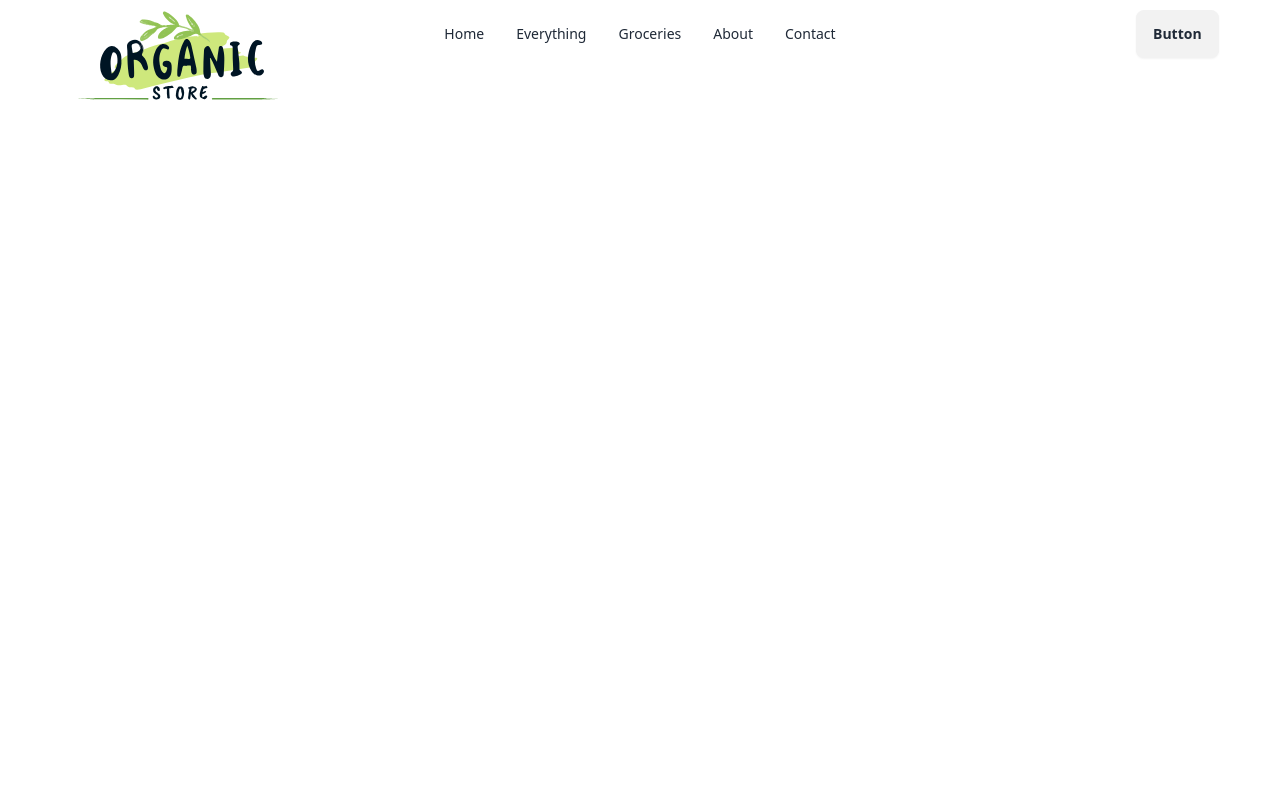
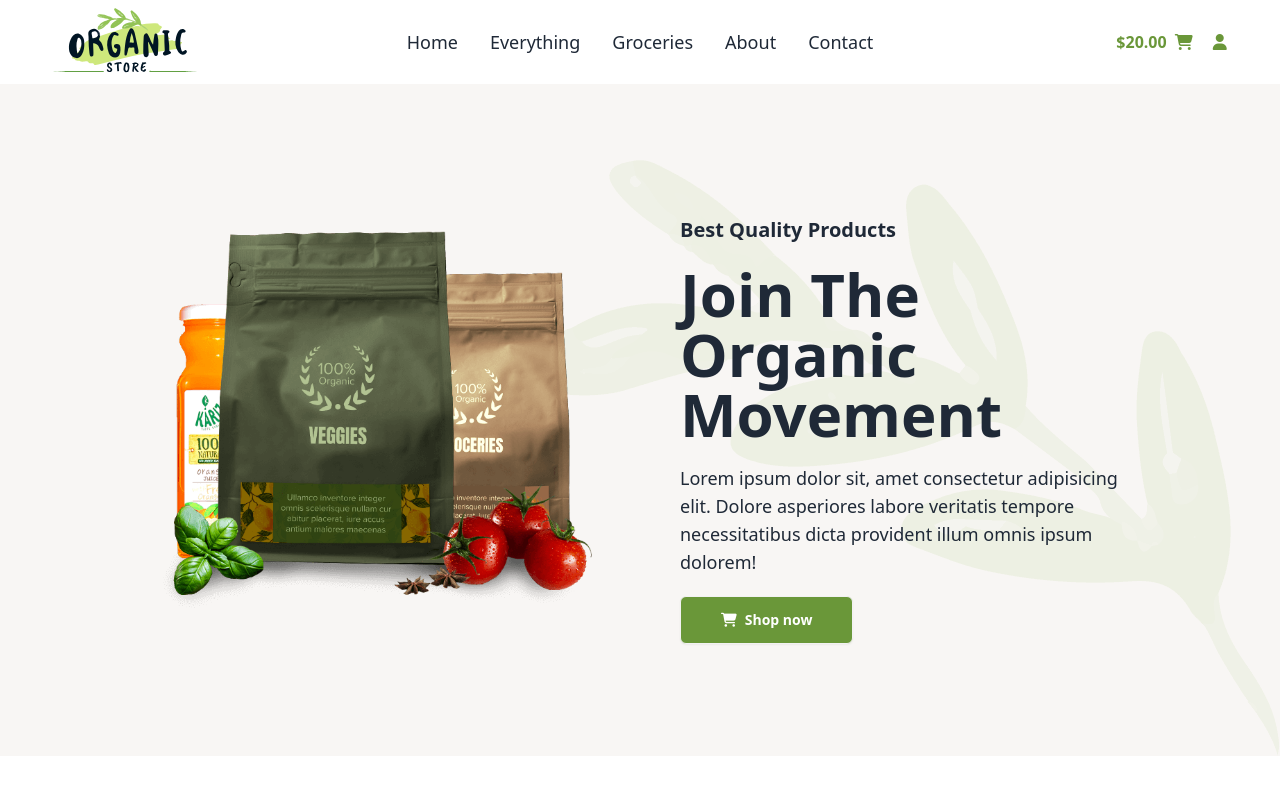
Before and after one commit to Mohammedefti/milestone3_conc_sess_day_2, a plain HTML site: page index.html in a window 1280 px wide. Drawn offline with nearby package versions, Linux system fonts and the light colour scheme.

Commit message:
second section done

```diff
--- a/index.html
+++ b/index.html
@@ -46,48 +46,84 @@
     <!-- header section start -->
      <header>
         <nav class="w-11/12 mx-auto">
-        <div class="navbar bg-base-100 ">
+        <div class="navbar p-0 py-2 ">
             <div class="navbar-start">
-              <div class="dropdown">
-                <div tabindex="0" role="button" class="btn btn-ghost lg:hidden">
-                  <svg
-                    xmlns="http://www.w3.org/2000/svg"
-                    class="h-5 w-5"
-                    fill="none"
-                    viewBox="0 0 24 24"
-                    stroke="currentColor">
-                    <path
-                      stroke-linecap="round"
-                      stroke-linejoin="round"
-                      stroke-width="2"
-                      d="M4 6h16M4 12h8m-8 6h16" />
-                  </svg>
-                </div>
-                <ul
-                  tabindex="0"
-                  class="menu menu-sm dropdown-content bg-base-100 rounded-box z-[1] mt-3 w-52 p-2 shadow">
 
-                </ul>
-              </div>
-              <a class="btn btn-ghost text-xl">
-                <img src="./images/logo.svg" alt="">
+              <a href="#" class="">
+                <img class="w-36" src="./images/logo.svg" alt="">
               </a>
             </div>
             <div class="navbar-center hidden lg:flex">
-              <ul class="menu menu-horizontal px-1">
-                <li><a>Home</a></li>
-                <li><a>Everything</a></li>
-                <li><a>Groceries</a></li>
-                <li><a>About</a></li>
-                <li><a>Contact</a></li>
+              <ul class="menu menu-horizontal px-1
+              text-lg font-medium">
+                <li class="hover:text-primarytransition-colors duration-300 ease-in-out"><a>Home</a></li>
+                <li class="hover:text-primary
+                transition-colors duration-300 ease-in-out"><a>Everything</a></li>
+                <li class="hover:text-primary
+                transition-colors duration-300 ease-in-out"><a>Groceries</a></li>
+                <li class="hover:text-primary
+                transition-colors duration-300 ease-in-out"><a>About</a></li>
+                <li class="hover:text-primary
+                transition-colors duration-300 ease-in-out"><a>Contact</a></li>
 
               </ul>
             </div>
             <div class="navbar-end">
-              <a class="btn">Button</a>
+              <div class="flex items-center gap-5 font-semibold ">
+                <button class="flex items-center gap-2 font-semibold text-accent">
+                  <span>$20.00</span>
+                  <i class="fa-solid fa-cart-shopping"></i>
+                </button>
+                <button class="text-accent">
+                  <i class="fa-solid fa-user"></i>
+                </button>
+              </div>
+              <div class="dropdown">
+                <div tabindex="0" role="button" class="btn btn-ghost lg:hidden">
+                  <i class="fa-solid fa-bars"></i>
+                </div>
+                <ul
+                  tabindex="0"
+                  class="menu menu-sm dropdown-content bg-base-100 rounded-box z-[1] mt-3 w-52 p-2 shadow text-lg font-medium right-0 gap-5">
+                  <li class="hover:text-primarytransition-colors duration-300 ease-in-out"><a>Home</a></li>
+                <li class="hover:text-primary
+                transition-colors duration-300 ease-in-out"><a>Everything</a></li>
+                <li class="hover:text-primary
+                transition-colors duration-300 ease-in-out"><a>Groceries</a></li>
+                <li class="hover:text-primary
+                transition-colors duration-300 ease-in-out"><a>About</a></li>
+                <li class="hover:text-primary
+                transition-colors duration-300 ease-in-out"><a>Contact</a></li>
+
+                </ul>
+              </div>
             </div>
           </div>
            </nav>
+<!-- banner section -->
+ <section class=" bg-leaf1 bg-no-repeat bg-right-bottom">
+  <div class="w-full h-full bg-body bg-opacity-90">
+<div class="lg:w-9/12 mx-auto py-28 flex sm:flex-row flex-col items-center ">
+  <div class="flex-1 lg:mr-20">
+    <img src="./images/bannerbg.png" alt="">
+  </div>
+  <div class="flex-1 sm:text-left text-center">
+    <h4 class="text-xl font-semibold my-5">Best Quality Products</h4>
+    <h1 class="lg:text-6xl text-4xl font-semibold leading-tight">Join The Organic Movement</h1>
+    <p class="my-5 text-lg">
+      Lorem ipsum dolor sit, amet consectetur adipisicing elit. Dolore asperiores labore veritatis tempore necessitatibus dicta provident illum omnis ipsum dolorem!
+    </p>
+    <div class="flex sm:justify-start justify-center ">
+      <button class="btn flex items-center bg-accent text-white px-10 rounded-md hover:bg-primary py-4">
+        <i class="fa-solid gap-2  fa-cart-shopping"></i>
+        <span>Shop now</span>
+      </button>
+    </div>
+  </div>
+</div>
+  </div>
+ </section>
+
      </header>
 
 </body>
```
